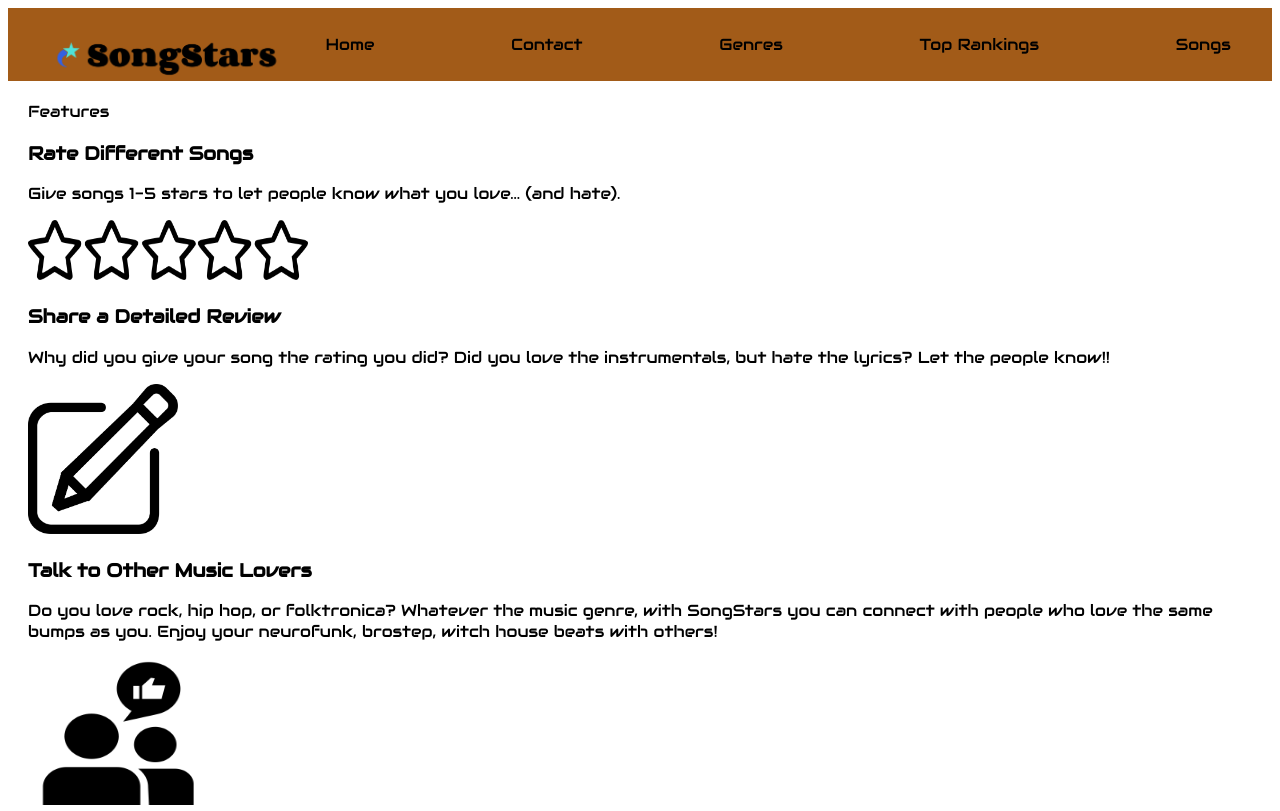
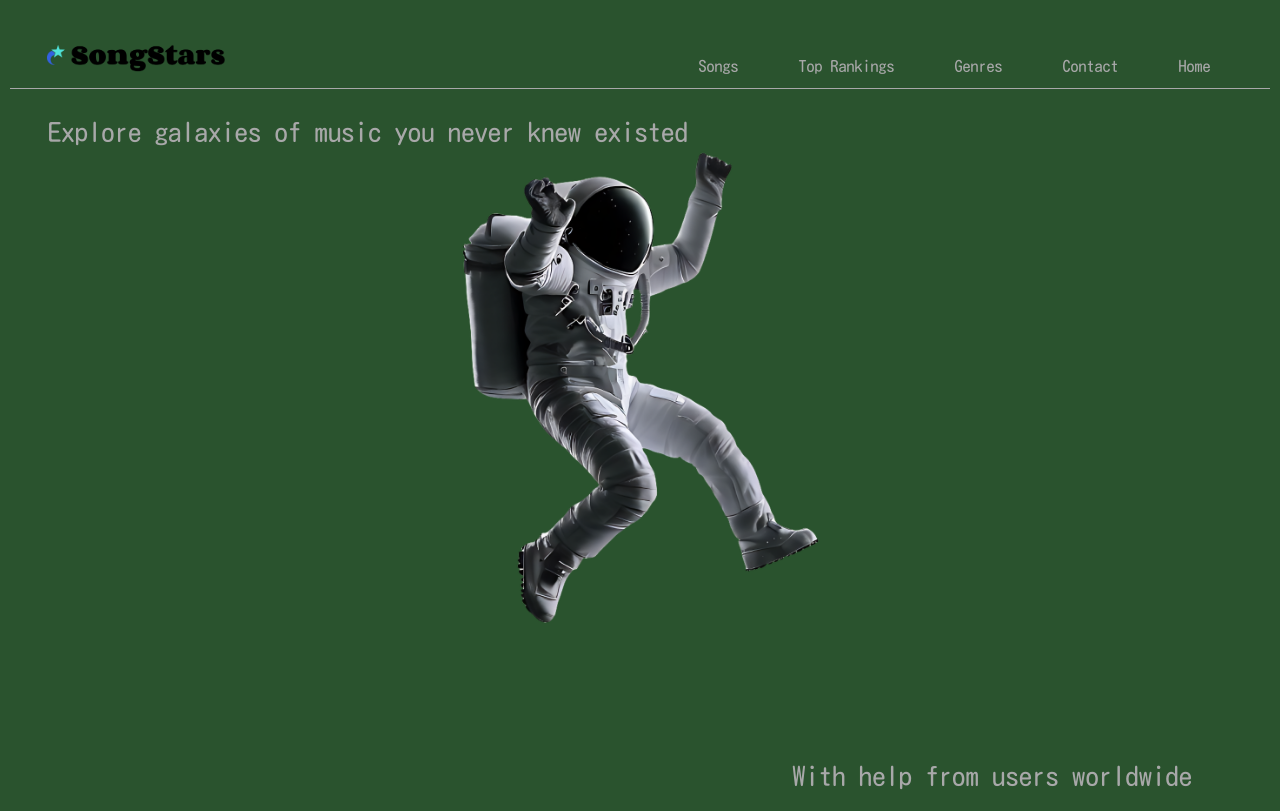
Before and after one commit to kfox01/music-rating-app-landing-page, a plain HTML site: page index.html in a window 1280 px wide. Shown: the top 811 px of the page. Drawn offline with Linux system fonts and the light colour scheme; a web font is replaced by a local one.

Commit message:
issue 5 style 18

```diff
--- a/index.html
+++ b/index.html
@@ -6,14 +6,12 @@
     <meta http-equiv="X-UA-Compatible" content="IE=edge">
     <meta name="viewport" content="width=device-width, initial-scale=1.0">
     <link rel="stylesheet" href="styles.css">
-    <link href="https://fonts.googleapis.com/css2?family=Audiowide&family=Handjet:wght@900&display=swap"
-        rel="stylesheet">
+    <link href="https://fonts.googleapis.com/css2?family=Kosugi+Maru&display=swap" rel="stylesheet">
     <title> </title>
 </head>
 
 <body>
-    <header class="nav">
-        <div class="navbar">
+    <header class="navbar">
         <img src="images/logo.png" alt="logo" class="resized-logo" />
         <nav>
             <ul>
@@ -24,11 +22,13 @@
                 <li><a href="#"> Songs </a></li>
             </ul>
         </nav>
-        </div>
     </header>
 
-
-
+    <div class="cover">
+        <img src="images/astronaut.png" alt="astronaut" class="resized-astronaut" />
+        <div class="cover-text1">Explore galaxies of music you never knew existed</div>
+        <div class="cover-text2">With help from users worldwide</div>
+    </div>
     <section id="features" <h2>Features</h2>
         <div class="feature">
             <h3>Rate Different Songs</h3>
--- a/styles.css
+++ b/styles.css
@@ -1,33 +1,37 @@
 body {
-  background: white;
-}
-
-.nav {
-  background: rgb(162, 91, 24);
-  padding: 10px;
+  background: rgb(42, 83, 46);
 }
 
 .navbar {
-  font-family: "Audiowide";
+  font-family: 'Kosugi Maru', sans-serif;
   width: 95%;
   margin: 0 auto;
+  padding: 30px;
+  border-bottom: 1px solid rgb(168, 168, 169);
 }
 
 .resized-logo {
-  height: 10%;
-  width: 20%;
+  height: auto;
+  width: 16%;
   float: left;
 }
 
 nav ul {
-  display: flex;
-  justify-content: space-between;
-  list-style: none;
+  list-style-type: none;
+  margin: 0;
+  padding: 10px 0;
+}
+
+nav li {
+  float: right;
 }
 
 nav a {
+  display: block;
+  text-align: center;
+  color: rgb(168, 168, 169);
   text-decoration: none;
-  color: #000000
+  padding: 10px 30px;
 }
 
 .tab {
@@ -45,7 +49,7 @@ nav a {
 
 section {
   margin: 20px;
-  font-family: "Audiowide";
+  font-family: 'Kosugi Maru', sans-serif;
 }
 
 #prices {
@@ -53,7 +57,7 @@ section {
 }
 
 body {
-  font-family: "Audiowide";
+  font-family: 'Kosugi Maru', sans-serif;
 }
 
 
@@ -77,6 +81,40 @@ body {
   height: 70px;
 }
 
+.cover {
+  position: relative;
+  text-align: center;
+  height: 100vh;
+}
+
+.resized-astronaut {
+  margin: 0;
+  padding: 58px 10px;
+  border: none;
+  width: 29%;
+  height: auto;
+}
+
+.cover-text1 {
+  font-family: 'Kosugi Maru', sans-serif;
+  font-size: 20pt;
+  color: rgb(168, 168, 169);
+  position: absolute;
+  top: 30px;
+  left: 40px;
+}
+
+.cover-text2 {
+  font-family: 'Kosugi Maru', sans-serif;
+  font-size: 20pt;
+  color: rgb(168, 168, 169);
+  position: absolute;
+  bottom: 100px;
+  right: 80px;
+}
+
+
+
 iframe {
   width: 100%;
   margin: 0px;
@@ -84,13 +122,13 @@ iframe {
 }
 
 #aboutpage {
-  font-family: "Audiowide";
+  font-family: 'Kosugi Maru', sans-serif;
   height: 100%;
 }
 
 button {
   border: 2px solid #000;
   background-color: white;
-  font-family: "Audiowide";
+  font-family: 'Kosugi Maru', sans-serif;
   font-size: 6pt;
 }
```
Also changed, not shown: Images/astro-alien.png (added), Images/astronaut.png (added), 1 other file. Lines whose indentation alone changed are shown as unchanged.
